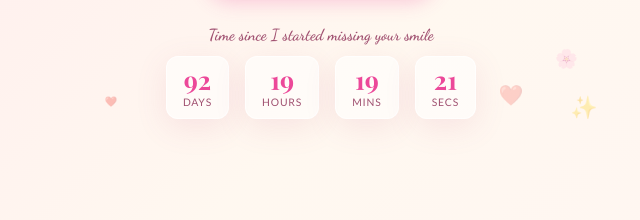
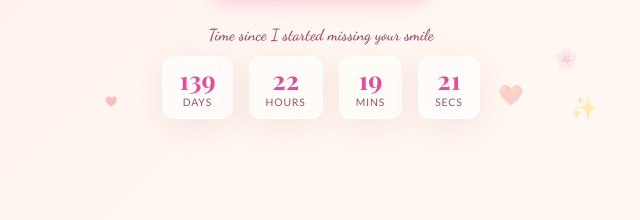
Before and after one commit to khushidanger/SORRY, a plain HTML site: page index.html in a window 1280 px wide. Shown: the part 580-800 px from the top of the page, 319-959 px from the left. Drawn offline with nearby package versions, Linux system fonts and the light colour scheme; animation ran at ten frames a second; a web font is replaced by a local one.

Commit message:
Update index.html

```diff
--- a/index.html
+++ b/index.html
@@ -173,7 +173,7 @@
 
   var GIRLFRIEND_NAME   = "Khushi";
   var MY_NAME           = "Gangster Bebo";
-  var START_DATE        = "2026-06-05T00:00:00";
+  var START_DATE        = "2026-04-18T21:00:00";
   var BG_MUSIC_URL      = "https://files.catbox.moe/e46wpk.mp3";
 
   var LETTER = [
```
